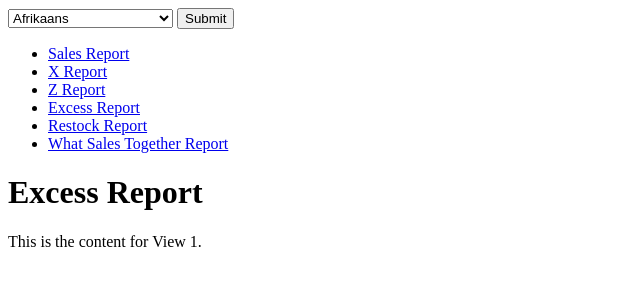
After one commit to CSCE315-Spring23/CSCE315_Project3_11, a Django app: template Project3_11/templates/excessReport.html in a window 1280 px wide. The commit adds this page. Shown: the top 300 px of the page, without its empty margins (0-640 px from the left). Run offline with Django 3.2, Linux system fonts and the light colour scheme; the template is opened without the code that fills it, so the values that code supplies are empty.

Commit message:
added all views and they work

```diff
--- a/Project3_11/pos/urls.py
+++ b/Project3_11/pos/urls.py
@@ -19,4 +19,7 @@ urlpatterns = [
     path('salesReport/', views.salesReport, name='salesReport'),
     path('xReport/', views.xReport, name='xReport'),
     path('zReport/', views.zReport, name='zReport'),
+    path('excessReport/', views.excessReport, name='excessReport'),
+    path('restockReport/', views.restockReport, name='restockReport'),
+    path('whatSalesTogetherReport/', views.whatSalesTogetherReport, name='whatSalesTogetherReport'),
 ]
--- /dev/null
+++ b/Project3_11/templates/excessReport.html
@@ -0,0 +1,6 @@
+{% extends 'reports.html' %}
+
+{% block selectedReportContent %}
+  <h1>Excess Report</h1>
+  <p>This is the content for View 1.</p>
+{% endblock %}
--- a/Project3_11/templates/reports.html
+++ b/Project3_11/templates/reports.html
@@ -13,9 +13,9 @@
         <li><a href="{% url 'salesReport' %}">Sales Report</a></li>
         <li><a href="{% url 'xReport' %}">X Report</a></li>
         <li><a href="{% url 'zReport' %}">Z Report</a></li>
-{#        <li><a href="{% url 'view1' %}">Excess Report</a></li>#}
-{#        <li><a href="{% url 'view2' %}">Restock Report</a></li>#}
-{#        <li><a href="{% url 'view3' %}">What Sales Together Report</a></li>#}
+        <li><a href="{% url 'excessReport' %}">Excess Report</a></li>
+        <li><a href="{% url 'restockReport' %}">Restock Report</a></li>
+        <li><a href="{% url 'whatSalesTogetherReport' %}">What Sales Together Report</a></li>
       </ul>
     </nav>
     <div id="content">
--- /dev/null
+++ b/Project3_11/templates/restockReport.html
@@ -0,0 +1,6 @@
+{% extends 'reports.html' %}
+
+{% block selectedReportContent %}
+  <h1>Restock Report</h1>
+  <p>This is the content for View 1.</p>
+{% endblock %}
--- /dev/null
+++ b/Project3_11/templates/whatSalesTogetherReport.html
@@ -0,0 +1,6 @@
+{% extends 'reports.html' %}
+
+{% block selectedReportContent %}
+  <h1>What Sales Together Report</h1>
+  <p>This is the content for View 1.</p>
+{% endblock %}
```
Also changed, not shown: Project3_11/pos/views.py (+12 -0 lines).
